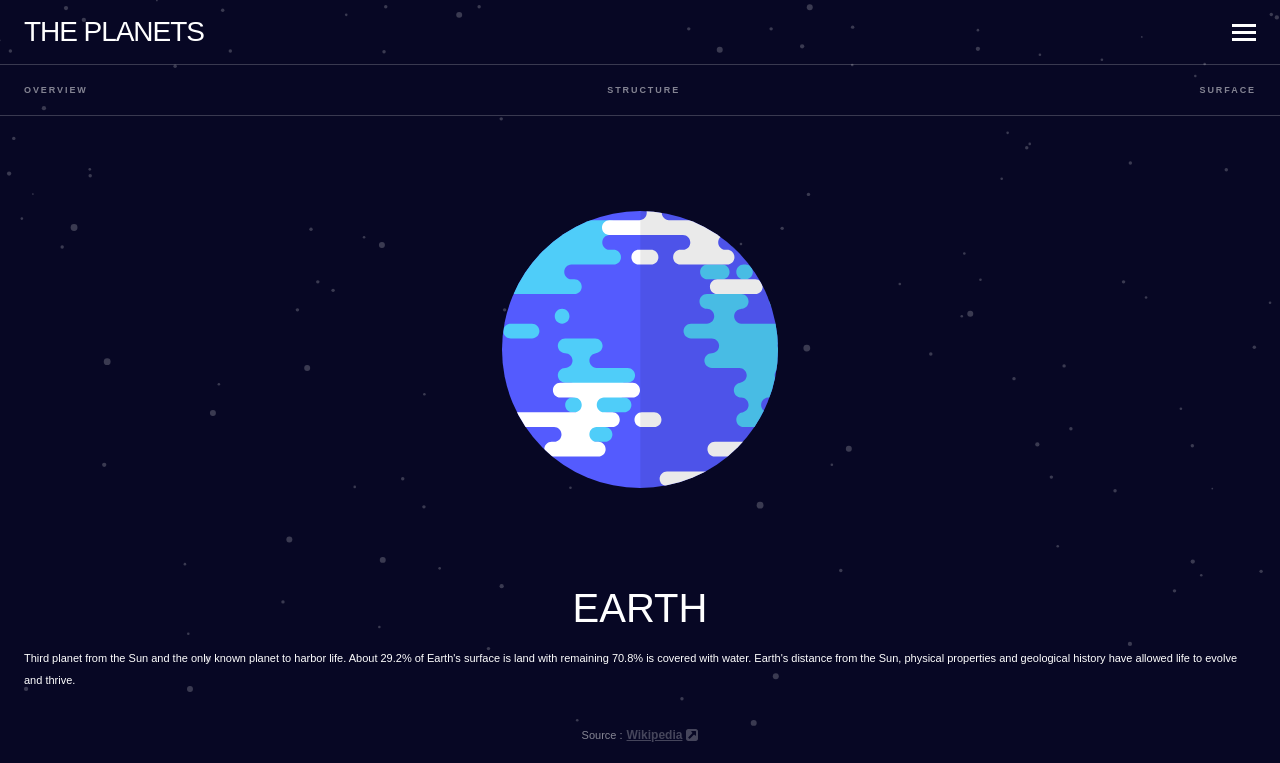
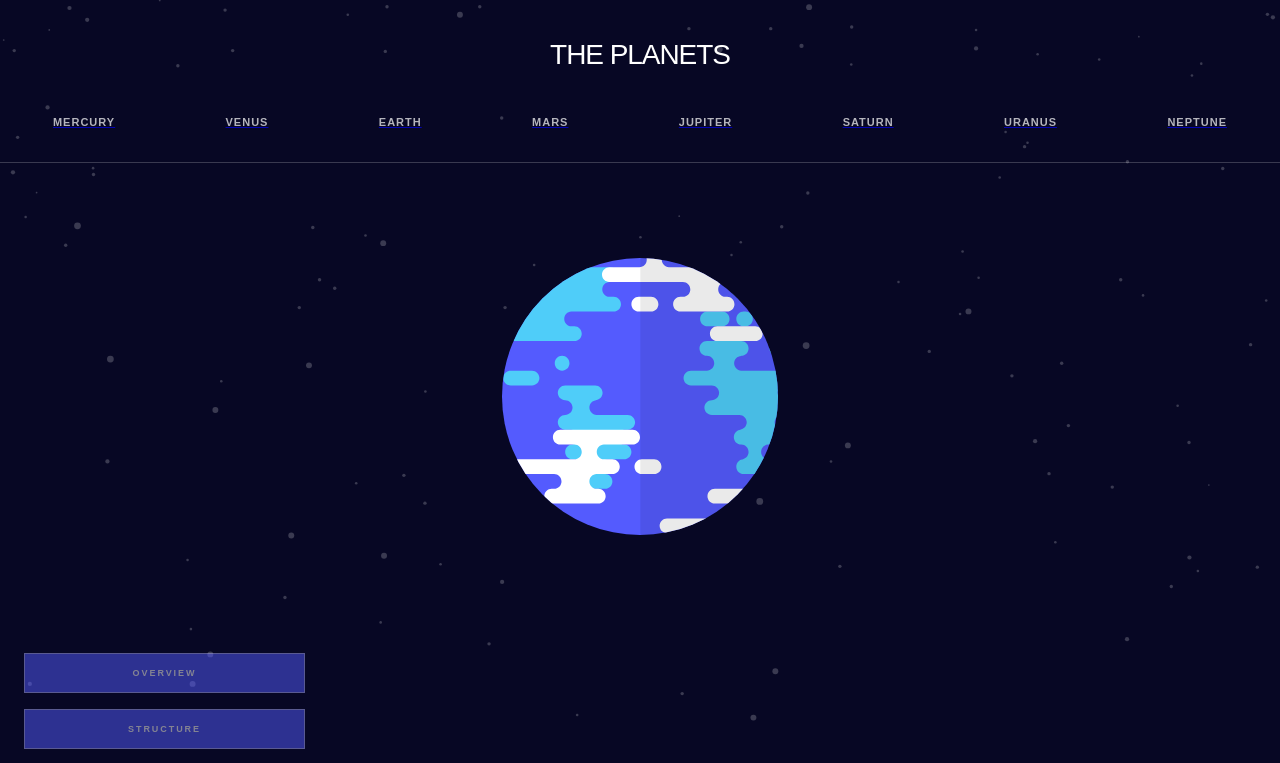
Before and after one commit to LevaniMesxia23/Planets-fact-site, a React (Vite) app: page /Earth in a window 1280 px wide. Shown: the top 763 px of the page. Built offline with nearby package versions, Linux system fonts and the light colour scheme.

Commit message:
add surfer position with data.json

```diff
--- a/src/App.tsx
+++ b/src/App.tsx
@@ -14,7 +14,6 @@ import React from "react";
 import { useState } from "react";
 
 export const MyContext = React.createContext<{
-
   images: string | undefined;
   setImages: React.Dispatch<React.SetStateAction<string>>;
 }>({
--- a/src/components/Header.tsx
+++ b/src/components/Header.tsx
@@ -14,7 +14,6 @@ interface ContainerProps {
 }
 
 export default function Header() {
-
   const [isOpen, setIsOpen] = useState(true);
 
   const planets: Planet[] = data;
@@ -25,25 +24,32 @@ export default function Header() {
     setIsOpen(!isOpen);
   };
 
-
   return (
     <Container isOpen={isOpen}>
       <div className="header-box">
         <span className="the-planets">THE PLANETS</span>
         <img src={Burger} alt="" onClick={handleBurgerClick} />
+        <ul className="ul-2">
+          {planets.map((planet, index) => (
+            <Link to={`/${planet.name}`} key={index}>
+              <div>
+                <li>{planet.name}</li>
+              </div>
+            </Link>
+          ))}
+        </ul>
       </div>
 
-      <ul>
+      <ul className="ul-1">
         {planets.map((planet, index) => (
           <Link
-          key={index}
+            key={index}
             to={`/${planet.name}`}
             className="li-box"
             onClick={handlePlanetClick}
           >
             <div className="circles-li">
               <div
-
                 className="circles"
                 style={{ backgroundColor: planet.design.color }}
               ></div>
@@ -86,7 +92,7 @@ const Container = styled.div<ContainerProps>`
     text-transform: uppercase;
   }
 
-  ul {
+  .ul-1 {
     position: absolute;
     padding-top: calc(4.31rem + 1.44rem);
     right: ${(props) => (props.isOpen ? "100%" : "0")};
@@ -135,9 +141,49 @@ const Container = styled.div<ContainerProps>`
         text-transform: uppercase;
         text-decoration: none !important;
       }
+    }
+  }
+  .ul-2 {
+    display: none;
+  }
+  @media (min-width: 768px) {
+    .header-box {
+      display: flex;
+      flex-direction: column;
+      align-items: unset;
+      gap: 2.44rem;
+      padding: 2.44rem 3.31rem 1.69rem;
 
-      svg {
+      .the-planets {
+        text-align: center;
       }
+
+      .ul-2 {
+        display: flex;
+        justify-content: space-between;
+        li {
+          color: #fff;
+          font-size: 0.6875rem;
+          font-style: normal;
+          font-weight: 700;
+          line-height: 227.273%;
+          letter-spacing: 0.0625rem;
+          text-transform: uppercase;
+          list-style-type: none;
+          opacity: 0.7;
+        }
+        li:hover{
+          opacity: 1;
+        }
+      }
+
+      img {
+        display: none;
+      }
+    }
+
+    svg {
+      display: flex;
     }
   }
 `;
--- a/src/components/Planets.tsx
+++ b/src/components/Planets.tsx
@@ -38,17 +38,20 @@ interface Planet {
     overview_desktop: string;
   };
   surface: {
-    top: string;
-  }
+    top: string | undefined;
+  };
 }
 
 interface Params {
   planet: string | undefined;
 }
 
+interface OpacityState {
+  opacity: boolean;
+}
+
 export default function Planets() {
-  const { images, setImages } =
-    useContext(MyContext);
+  const { images, setImages } = useContext(MyContext);
   const params = useParams<Params>();
   const planetName = params.planet;
 
@@ -56,22 +59,37 @@ export default function Planets() {
     (object) => object.name === planetName
   );
 
-  console.log(planet);
   const handleOverview = () => {
     setImages("overview");
+    setOpacity(opacity)
   };
 
   const handleStructure = () => {
     setImages("structure");
+    setOpacity(!opacity)
   };
 
   const handleGeology = () => {
     setImages("geology");
+    setOpacity(!opacity)
   };
+
+  // if (window.innerWidth <= 786) {
+  //   return 1
+  // }
+
+  interface OpacityState {
+    opacity: boolean;
+  }
+
+
+  const [opacity, setOpacity] = useState(true);
+
 
   return (
     <>
-      <Container color={planet?.design.color} >
+      <Container color={planet?.design.color}>
+        <div className="couple-div">
           <div className="header-box">
             <span onClick={handleOverview}>OVERVIEW</span>
             <span onClick={handleStructure}>Structure</span>
@@ -89,9 +107,15 @@ export default function Planets() {
               style={{ width: planet?.design.overview_mobile }}
             />
             {images === "geology" && (
-            <img className="surface-img" src={planet?.images.geology} alt="" />
+              <img
+                className="surface-img"
+                src={planet?.images.geology}
+                style={{ top: planet?.surface.top }}
+                alt=""
+              />
             )}
           </ImageBox>
+        </div>
 
         <div className="planet-info">
           <h1>{planet?.name}</h1>
@@ -102,9 +126,16 @@ export default function Planets() {
           </span>
           <div>
             <span>Source : </span>
-            <a href={(images == "structure" && planet?.viewOption.structure.source) ||
+            <a
+              href={
+                (images == "structure" &&
+                  planet?.viewOption.structure.source) ||
                 (images == "geology" && planet?.viewOption.geology.source) ||
-              planet?.viewOption.overview.source}>Wikipedia</a>
+                planet?.viewOption.overview.source
+              }
+            >
+              Wikipedia
+            </a>
             <svg
               xmlns="http://www.w3.org/2000/svg"
               width="12"
@@ -147,6 +178,11 @@ export default function Planets() {
 }
 
 const Container = styled.div`
+
+.couple-div{
+  display: flex;
+  flex-direction: column;
+}
   .header-box {
     display: flex;
     justify-content: space-between;
@@ -174,7 +210,7 @@ const Container = styled.div`
       content: "";
       height: 3px;
       width: 100%;
-      background-color: ${props => props.color};
+      background-color: ${(props) => props.color};
       position: absolute;
       left: 0;
       bottom: -1.25rem;
@@ -236,6 +272,39 @@ const Container = styled.div`
       }
     }
   }
+
+  @media (min-width: 768px) {
+
+.couple-div{
+  display: flex;
+  flex-direction: column-reverse;
+}
+    .header-box {
+      flex-direction: column;
+      border-bottom: none;
+      gap: 1rem;
+      span {
+        width: 17.5625rem;
+        height: 2.5rem;
+        flex-shrink: 0;
+        background-color: ${(props) => props.color};
+        display: flex;
+        align-items: center;
+        justify-content: center;
+        border: 1px solid rgba(255, 255, 255, 0.5);
+        opacity: 0.5;
+      }
+
+      span:hover::after,
+      span:focus::after {
+        opacity: 0;
+      }
+
+      span:hover {
+        opacity: 1;
+      }
+    }
+  }
 `;
 
 const ImageBox = styled.div`
@@ -250,7 +319,7 @@ const ImageBox = styled.div`
     height: 8.125rem;
     flex-shrink: 0;
     position: absolute;
-
+    top: ${(props) => props.surface};
   }
 `;
 
@@ -293,4 +362,12 @@ const BottomBox = styled.div`
       text-transform: uppercase;
     }
   }
+  @media (min-width: 768px) {
+    flex-direction: row;
+    margin-bottom: 0;
+    div {
+      flex-direction: column;
+      align-items: start;
+    }
+  }
 `;
--- a/starter-code/data.json
+++ b/starter-code/data.json
@@ -31,7 +31,7 @@
       "overview_desktop": "29rem"
     },
     "surface": {
-      "top": "9.5rem"
+      "top": "8.5rem"
     }
   },
   {
@@ -67,7 +67,7 @@
       "overview_desktop": "40rem"
     },
     "surface": {
-      "top": "9.5"
+      "top": "11.5rem"
     }
   },
   {
@@ -103,7 +103,7 @@
       "overview_desktop": "45rem"
     },
     "surface": {
-      "top": "9.5"
+      "top": "13.5rem"
     }
   },
   {
@@ -138,7 +138,7 @@
       "overview_desktop": "33.6rem"
     },
     "surface": {
-      "top": "9.5"
+      "top": "10.5rem"
     }
   },
   {
@@ -174,7 +174,7 @@
       "overview_desktop": "58.2rem"
     },
     "surface": {
-      "top": "9.5"
+      "top": "16.5rem"
     }
   },
   {
@@ -191,9 +191,6 @@
       "geology": {
         "content": "The outer atmosphere of Saturn contains 96.3% molecular hydrogen and 3.25% helium by volume. The planet's most famous feature is its prominent ring system, which is composed mostly of ice particles with a smaller amount of rocky debris and dust.",
         "source": "https://en.wikipedia.org/wiki/Saturn#Atmosphere"
-      },
-      "surface": {
-        "top": "9.5"
       }
     },
     "rotation": "10.8 Hours",
@@ -210,9 +207,9 @@
       "overview_mobile": "15.9rem",
       "overview_tablet": "26.3rem",
       "overview_desktop": "41.6rem"
-    }
-    ,"surface": {
-      "top": "9.5"
+    },
+    "surface": {
+      "top": "11rem"
     }
   },
   {
@@ -247,7 +244,7 @@
       "overview_desktop": "35.8rem"
     },
     "surface": {
-      "top": "9.5"
+      "top": "13.5rem"
     }
   },
   {
@@ -282,7 +279,7 @@
       "overview_desktop": "45rem"
     },
     "surface": {
-      "top": "9.5"
+      "top": "14.5rem"
     }
   }
 ]
```
Lines whose indentation alone changed are shown as unchanged.
